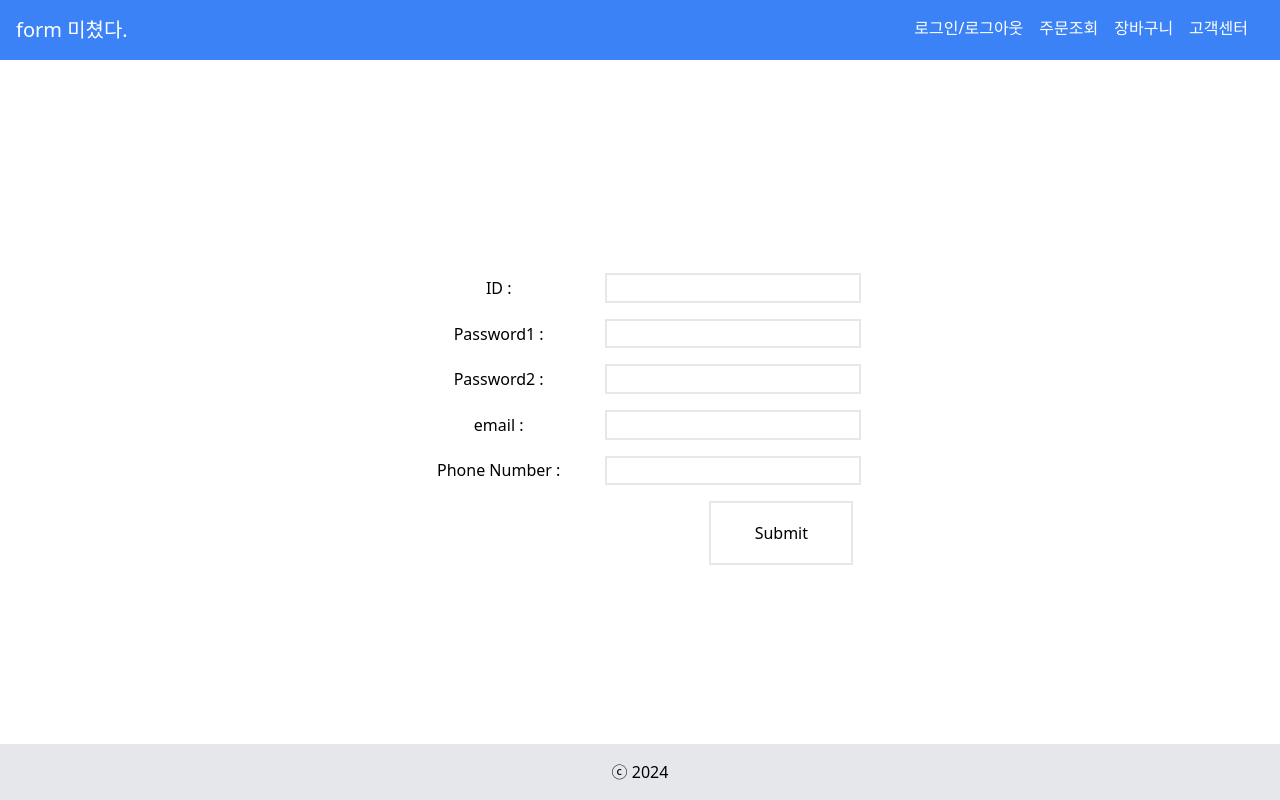
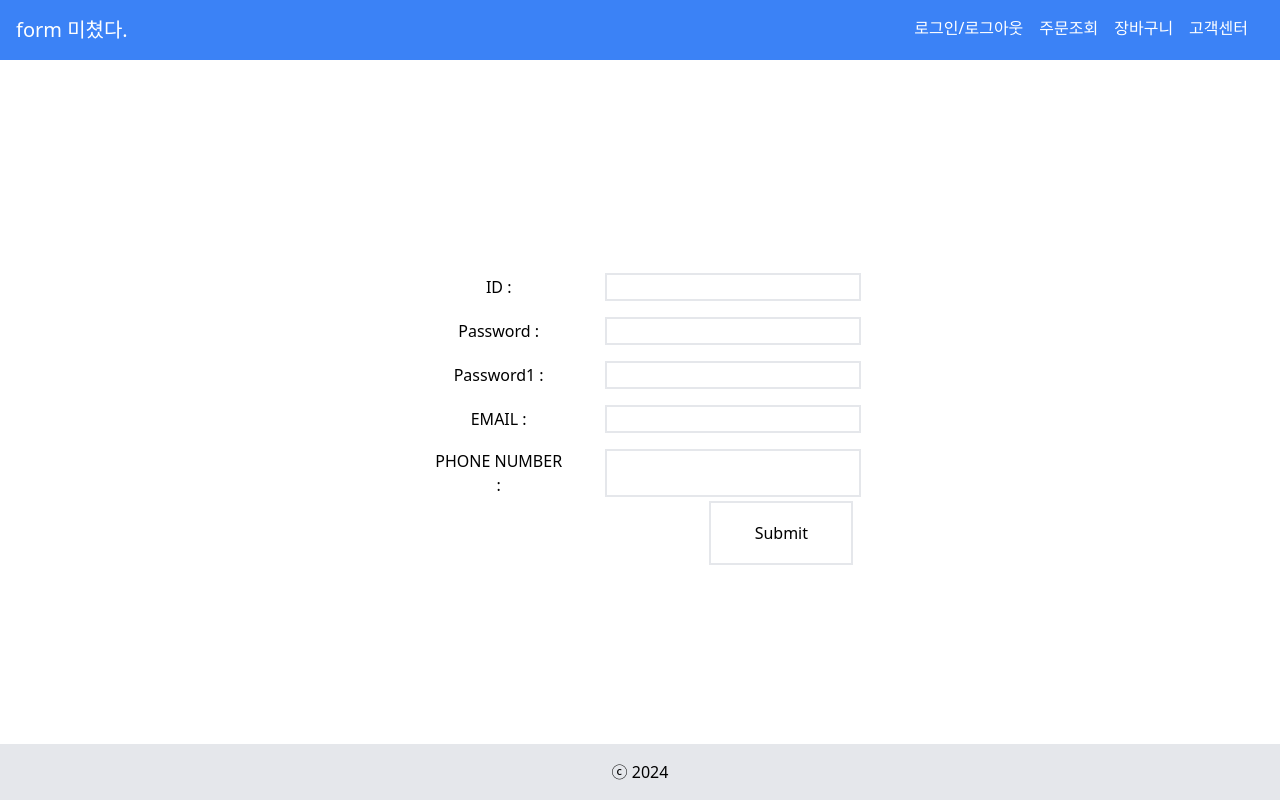
Before and after one commit to KDT-IaaS-Class-One-Group/KDT-IaaS-4team-ERP, a Next.js app in the folder frontend/: page /signup in a window 1280 px wide. Built offline with nearby package versions, Linux system fonts and the light colour scheme.

Commit message:
feat : 회원가입수정사항 적용

```diff
--- a/frontend/app/components/Login/logincomponent.tsx
+++ b/frontend/app/components/Login/logincomponent.tsx
@@ -43,6 +43,7 @@ const LoginHome = () => {
       console.log(data);
       if (data.success) {
         router.push('/');
+        localStorage.setItem('token', data.token)
         alert('로그인 성공');
       } else {
         alert('로그인 실패');
--- a/frontend/app/components/Login/logintext.tsx
+++ b/frontend/app/components/Login/logintext.tsx
@@ -1,9 +1,9 @@
 'use clinet';
-import React, { FC, ChangeEventHandler } from 'react';
+import React, { ChangeEvent } from 'react';
 
 interface LoginTextProps {
   title: string;
-  inputchange: (value: string) => void;
+  inputchange: (event: ChangeEvent<HTMLInputElement>) => void;
 }
 
 const LoginText: FC<LoginTextProps> = ({ title, inputchange }) => {
--- a/frontend/app/components/Signup/SignUpHome.tsx
+++ b/frontend/app/components/Signup/SignUpHome.tsx
@@ -1,23 +1,91 @@
-import Link from 'next/link';
-import Loginbutton from '../Login/LoginButton';
-import Logintext from '../Login/LoginText';
+'use client'
+import LoginText from '../Login/logintext';
+import LoginButton from '../Login/loginbutton';
+import { useRouter } from 'next/navigation';
+import { useState } from 'react';
 
-const SignUpHome = () => {
+const SignUpHome: React.FC = () => {
+
+  const router = useRouter();
+
+  const [Signup, setSignup] = useState({
+    userId: '',
+    userPassword: '',
+    userPassword1: '',
+    userEmail: '',
+    userPhoneNumber: '',
+  });
+
+  const handleInputChange = (field: string, value: string) => {
+    setSignup({
+      ...Signup,
+      [field]: value,
+    });
+  };
+
+  const handleButtonClick = async (event: React.MouseEvent<HTMLButtonElement>) => {
+    try {
+      const response = await fetch(`http://localhost:3560/signup`, {
+        method: 'POST',
+        headers: {
+          'Content-Type': 'application/json',
+        },
+        body: JSON.stringify({
+          userId: Signup.userId,
+          userPassword: Signup.userPassword,
+          userPassword1: Signup.userPassword1,
+          userEmail: Signup.userEmail,
+          userPhoneNumber: Signup.userPhoneNumber
+        }),
+      });
+
+      if (!response.ok) {
+        throw new Error('회원가입 실패');
+      }
+
+      const data = await response.json();
+      console.log(data);
+      if (data.success) {
+        alert('회원가입 성공');
+        router.push('/login');
+      } else {
+        alert('회원가입 실패');
+      }
+    } catch (error) {
+      console.error(error);
+      alert('로그인 실패');
+    }
+  }
+
   return (
     <div className='flex justify-center items-center flex-col w-2/6 h-2/5'>
       <div className='h-5/6 flex flex-col justify-between w-full'>
-        <Logintext title='ID' />
-        <Logintext title='Password1' />
-        <Logintext title='Password2' />
-        <Logintext title='email' />
-        <Logintext title='Phone Number' />
+        <LoginText
+          title='ID'
+          inputchange={(value: string) => handleInputChange('userId', value)}
+        />
+        <LoginText
+          title='Password'
+          inputchange={(value: string) => handleInputChange('userPassword', value)}
+        />
+        <LoginText
+          title='Password1'
+          inputchange={(value: string) => handleInputChange('userPassword1', value)}
+        />
+        <LoginText
+          title='EMAIL'
+          inputchange={(value: string) => handleInputChange('userEmail', value)}
+        />
+        <LoginText
+          title='PHONE NUMBER'
+          inputchange={(value: string) => handleInputChange('userPhoneNumber', value)}
+        />
       </div>
       <div className='h-1/6 w-full flex justify-end'>
-        <Link href='/login'>
-          <Loginbutton value='Submit' />
-        </Link>
+        <LoginButton value='Submit' onClick={handleButtonClick} />
       </div>
     </div>
   );
 };
+
 export default SignUpHome;
```
